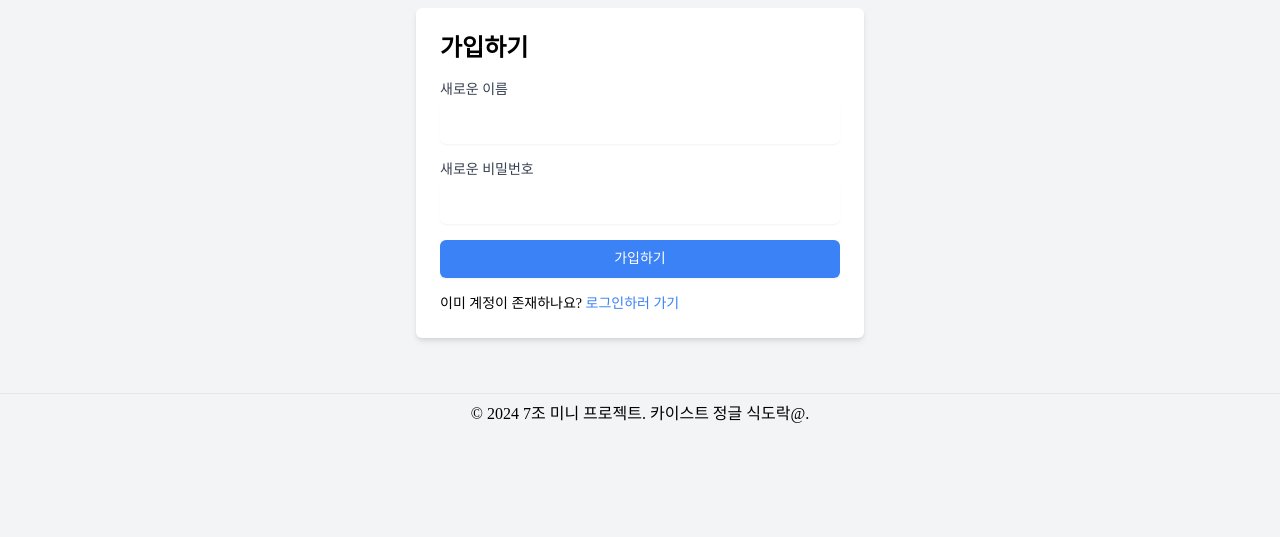
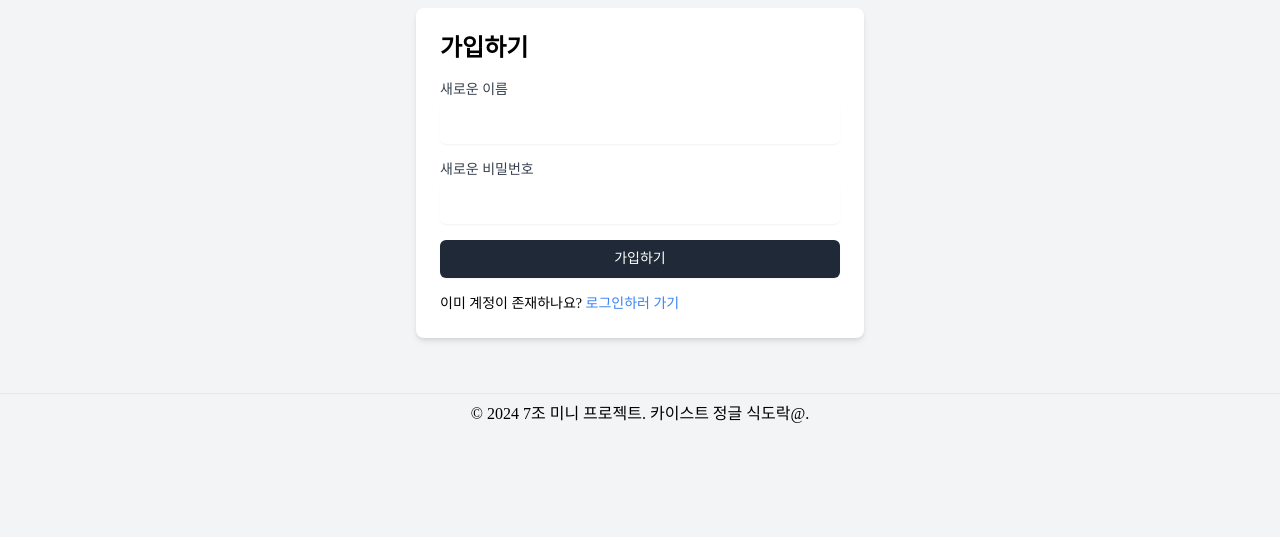
Before and after one commit to leedabin2/swjungle_7team, a Flask app: page /signup in a window 1280 px wide. Shown: the part 358-895 px from the top of the page. Run offline with Flask 3, Linux system fonts and the light colour scheme; parts of the project's set-up code (start-up, migrations or seed data) failed here and were passed over; some web fonts are replaced.

Commit message:
design: 하이퍼링크 추가

```diff
--- a/templates/navbar.html
+++ b/templates/navbar.html
@@ -2,7 +2,7 @@
   <div class="container flex items-center justify-between mx-auto text-blue-gray-900">
     <div class="flex items-center">
     <img class="w-10 h-10 rounded mr-4" src="/static/free-icon-bento-6632156.png" alt="Default avatar">
-    <a href="#" class="mr-4 block cursor-pointer py-1.5 font-sans text-base text-2xl font-black text-gray-900 font-medium leading-relaxed text-black antialiased">카정식</a>
+    <a href="/" class="mr-4 block cursor-pointer py-1.5 font-sans text-base text-2xl font-black text-gray-900 font-medium leading-relaxed text-black antialiased">카정식</a>
     </div>
     <div class="flex items-center">
       <button id="login-nav" href="/login" onclick="redirectToLoginPage()" class="px-4 py-2 bg-transparent border border-black rounded hover:bg-black hover:text-white transition duration-300 ease-in-out text-black" style="display: none;">로그인</button> <!-- 로그인 버튼 항상 보이게 조정 -->
--- a/templates/signup.html
+++ b/templates/signup.html
@@ -1,7 +1,7 @@
 {% extends 'layout.html' %} {% block title %}가입하기{% endblock %} {%block
 content %}
 <div class="bg-gray-100 h-screen flex justify-center items-center">
-  <div class="max-w-md w-full p-6 bg-white rounded-md shadow-md">
+  <div class="max-w-md w-full p-6 bg-white rounded-lg shadow-md">
     <h2 class="text-2xl font-bold mb-4">가입하기</h2>
     <div id="errorMessage" class="text-red-500"></div>
     <form id="signupForm">
@@ -31,7 +31,7 @@ content %}
       </div>
       <button
         type="submit"
-        class="w-full py-2 px-4 border border-transparent rounded-md shadow-sm text-sm font-medium text-white bg-blue-500 hover:bg-blue-600 focus:outline-none focus:ring-2 focus:ring-blue-500 focus:ring-offset-2"
+        class="w-full py-2 px-4 border border-transparent rounded-md shadow-sm text-sm font-medium text-white bg-gray-800 hover:bg-black-500 focus:outline-none focus:ring-2 focus:ring-blue-500 focus:ring-offset-2"
       >
         가입하기
       </button>
```
